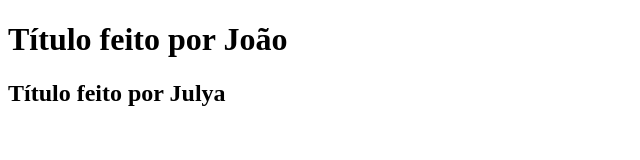
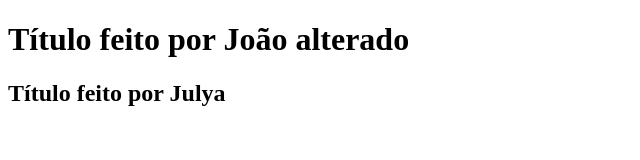
Before and after one commit to Joao1012200/aula-git-essencial, a plain HTML site: page index.html in a window 1280 px wide. Shown: the whole page, without its empty margins (0-640 px from the left). Drawn offline with Linux system fonts and the light colour scheme.

Commit message:
Título aleterado por joão

```diff
--- a/index.html
+++ b/index.html
@@ -7,7 +7,7 @@
 </head>
 <body>
 
-    <h1>Título feito por João</h1>
+    <h1>Título feito por João alterado</h1>
     <h2>Título feito por Julya</h2>
 
 </body>
```
